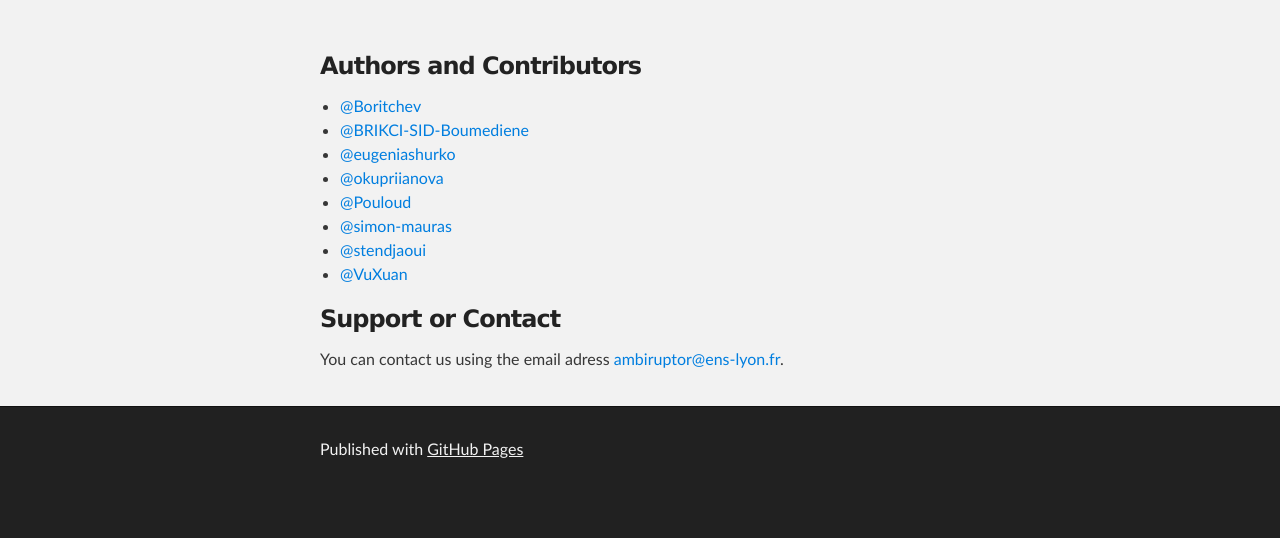
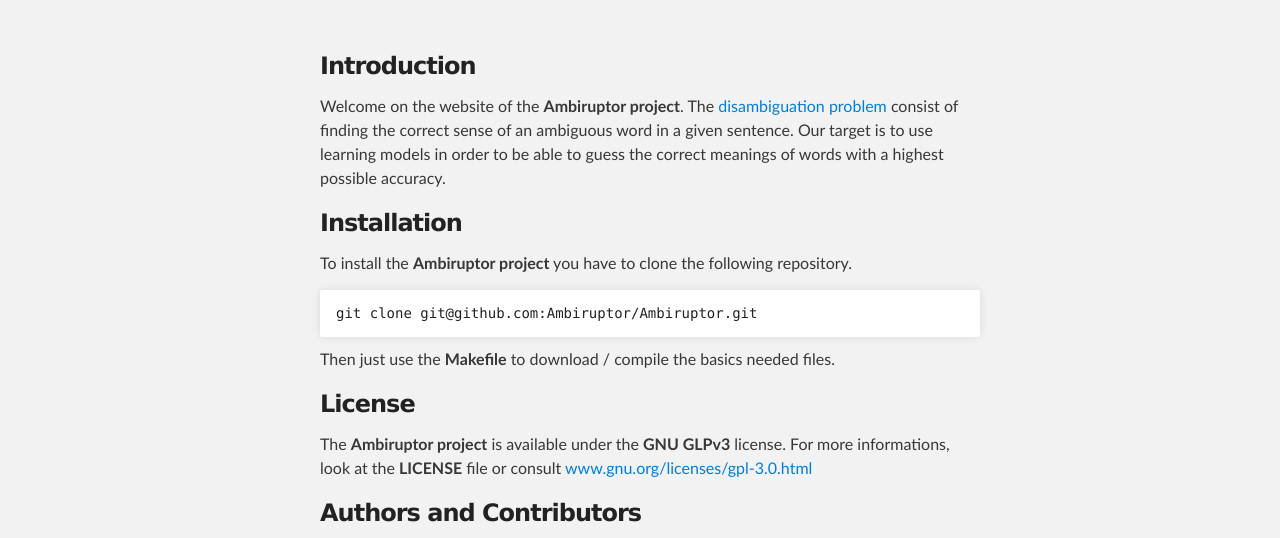
Before and after one commit to Ambiruptor/ambiruptor.github.io, a plain HTML site: page index.html in a window 1280 px wide. Shown: the part 212-750 px from the top of the page. Drawn offline with Linux system fonts and the light colour scheme.

Commit message:
Replace master branch with page content via GitHub

```diff
--- a/index.html
+++ b/index.html
@@ -28,6 +28,26 @@
     <div id="main_content_wrap" class="outer">
       <section id="main_content" class="inner">
         <h3>
+<a id="introduction" class="anchor" href="#introduction" aria-hidden="true"><span class="octicon octicon-link"></span></a>Introduction</h3>
+
+<p>Welcome on the website of the <strong>Ambiruptor project</strong>. The <a href="https://en.wikipedia.org/wiki/Word-sense_disambiguation">disambiguation problem</a> consist of finding the correct sense of an ambiguous word in a given sentence. Our target is to use learning models in order to be able to guess the correct meanings of words with a highest possible accuracy.</p>
+
+<h3>
+<a id="installation" class="anchor" href="#installation" aria-hidden="true"><span class="octicon octicon-link"></span></a>Installation</h3>
+
+<p>To install the <strong>Ambiruptor project</strong> you have to clone the following repository.</p>
+
+<pre><code>git clone git@github.com:Ambiruptor/Ambiruptor.git
+</code></pre>
+
+<p>Then just use the <strong>Makefile</strong> to download / compile the basics needed files.</p>
+
+<h3>
+<a id="license" class="anchor" href="#license" aria-hidden="true"><span class="octicon octicon-link"></span></a>License</h3>
+
+<p>The <strong>Ambiruptor project</strong> is available under the <strong>GNU GLPv3</strong> license. For more informations, look at the <strong>LICENSE</strong> file or consult <a href="http://www.gnu.org/licenses/gpl-3.0.html">www.gnu.org/licenses/gpl-3.0.html</a></p>
+
+<h3>
 <a id="authors-and-contributors" class="anchor" href="#authors-and-contributors" aria-hidden="true"><span class="octicon octicon-link"></span></a>Authors and Contributors</h3>
 
 <ul>
```
Also changed, not shown: params.json (+1 -1 lines).
